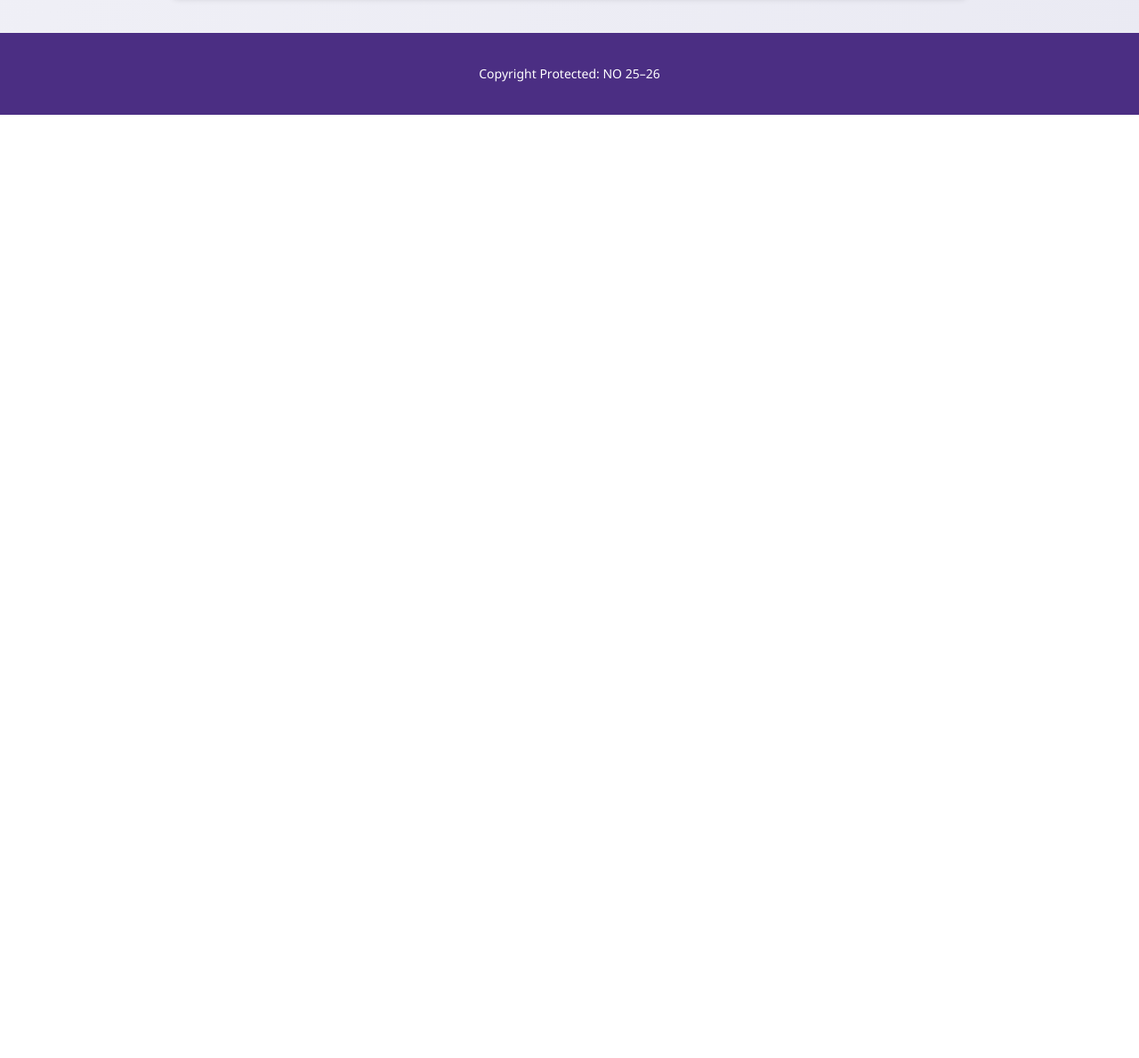
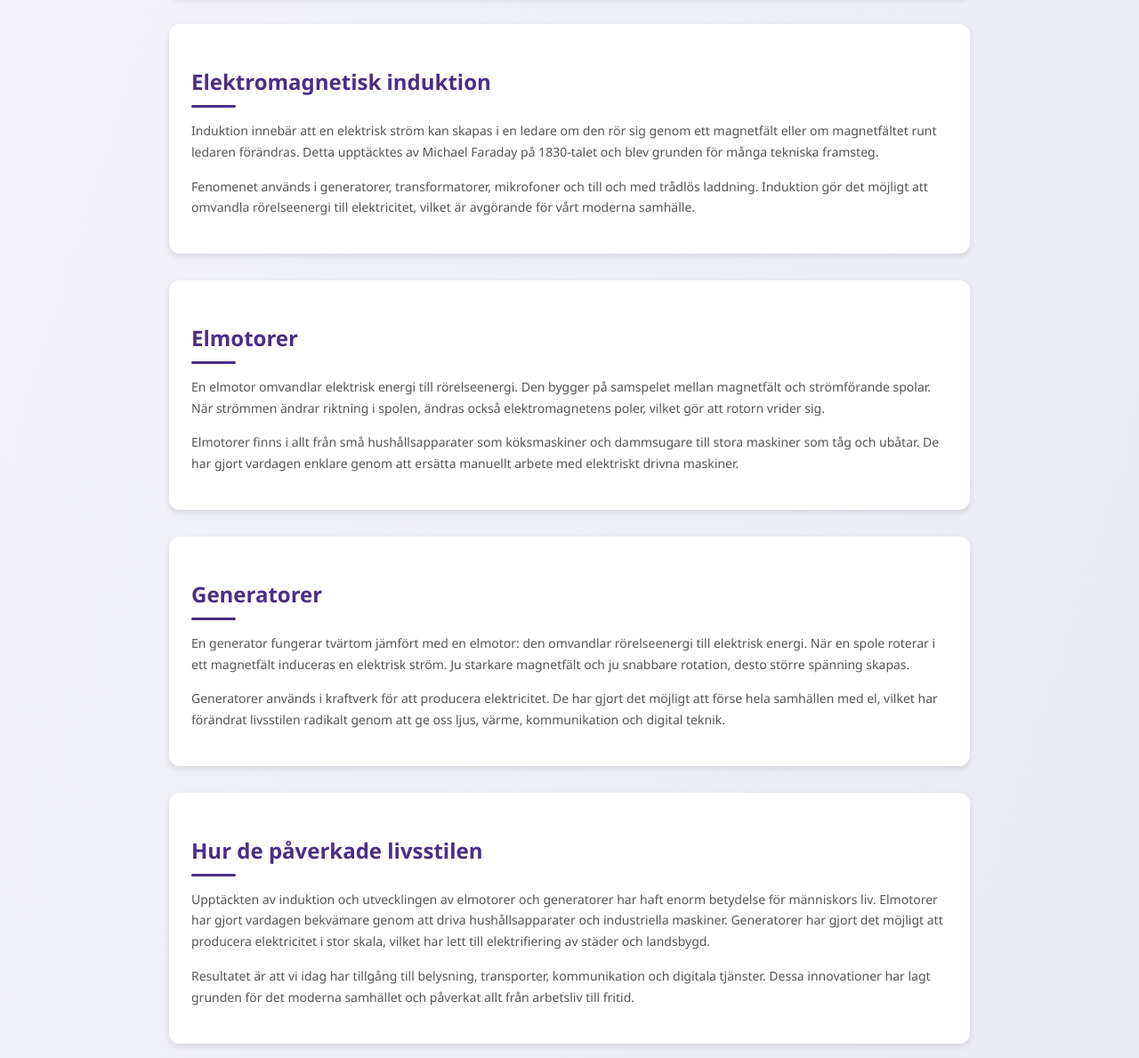
Before and after one commit to CakeLoverThe1AndOnly/NO-25-26, a plain HTML site: page index.html in a window 1280 px wide. Shown: the part 2671-3860 px from the top of the page at 89% size. Before the commit the page ends 2800 px from the top, so only its background shows below. Drawn offline with Linux system fonts and the light colour scheme.

Commit message:
Update index.html

```diff
--- a/index.html
+++ b/index.html
@@ -75,6 +75,34 @@
             <img src="https://raw.githubusercontent.com/CakeLoverThe1AndOnly/NO-25-26/refs/heads/main/IMH.png"
                  alt="Illustration av högerhandsregeln som visar strömmens riktning och magnetfältets cirkulära linjer">
         </section>
+                <!-- Elektromagnetisk induktion -->
+        <section>
+            <h2>Elektromagnetisk induktion</h2>
+            <p>Induktion innebär att en elektrisk ström kan skapas i en ledare om den rör sig genom ett magnetfält eller om magnetfältet runt ledaren förändras. Detta upptäcktes av Michael Faraday på 1830-talet och blev grunden för många tekniska framsteg.</p>
+            <p>Fenomenet används i generatorer, transformatorer, mikrofoner och till och med trådlös laddning. Induktion gör det möjligt att omvandla rörelseenergi till elektricitet, vilket är avgörande för vårt moderna samhälle.</p>
+        </section>
+
+        <!-- Elmotorer -->
+        <section>
+            <h2>Elmotorer</h2>
+            <p>En elmotor omvandlar elektrisk energi till rörelseenergi. Den bygger på samspelet mellan magnetfält och strömförande spolar. När strömmen ändrar riktning i spolen, ändras också elektromagnetens poler, vilket gör att rotorn vrider sig.</p>
+            <p>Elmotorer finns i allt från små hushållsapparater som köksmaskiner och dammsugare till stora maskiner som tåg och ubåtar. De har gjort vardagen enklare genom att ersätta manuellt arbete med elektriskt drivna maskiner.</p>
+        </section>
+
+        <!-- Generatorer -->
+        <section>
+            <h2>Generatorer</h2>
+            <p>En generator fungerar tvärtom jämfört med en elmotor: den omvandlar rörelseenergi till elektrisk energi. När en spole roterar i ett magnetfält induceras en elektrisk ström. Ju starkare magnetfält och ju snabbare rotation, desto större spänning skapas.</p>
+            <p>Generatorer används i kraftverk för att producera elektricitet. De har gjort det möjligt att förse hela samhällen med el, vilket har förändrat livsstilen radikalt genom att ge oss ljus, värme, kommunikation och digital teknik.</p>
+        </section>
+
+        <!-- Påverkan på livsstilen -->
+        <section>
+            <h2>Hur de påverkade livsstilen</h2>
+            <p>Upptäckten av induktion och utvecklingen av elmotorer och generatorer har haft enorm betydelse för människors liv. Elmotorer har gjort vardagen bekvämare genom att driva hushållsapparater och industriella maskiner. Generatorer har gjort det möjligt att producera elektricitet i stor skala, vilket har lett till elektrifiering av städer och landsbygd.</p>
+            <p>Resultatet är att vi idag har tillgång till belysning, transporter, kommunikation och digitala tjänster. Dessa innovationer har lagt grunden för det moderna samhället och påverkat allt från arbetsliv till fritid.</p>
+        </section>
+
     </main>
 
     <footer>
```
